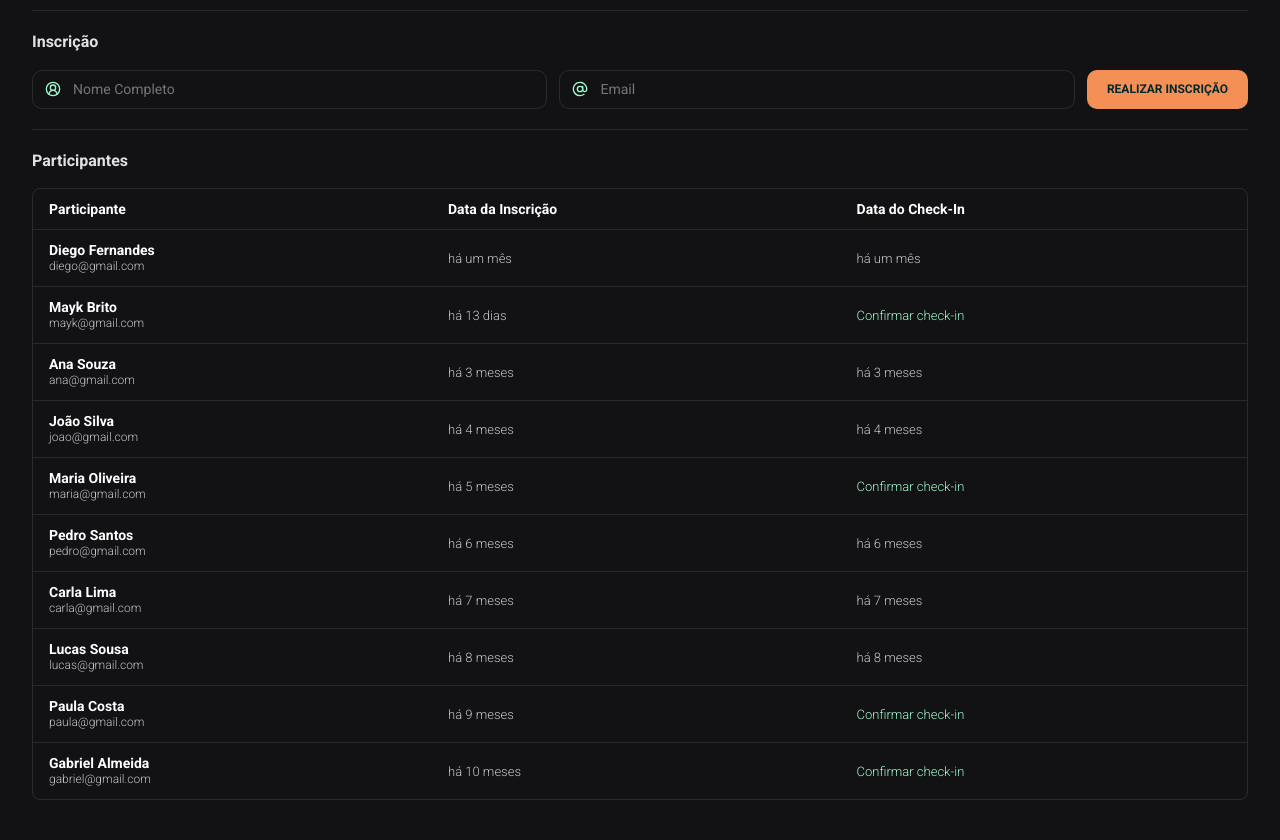
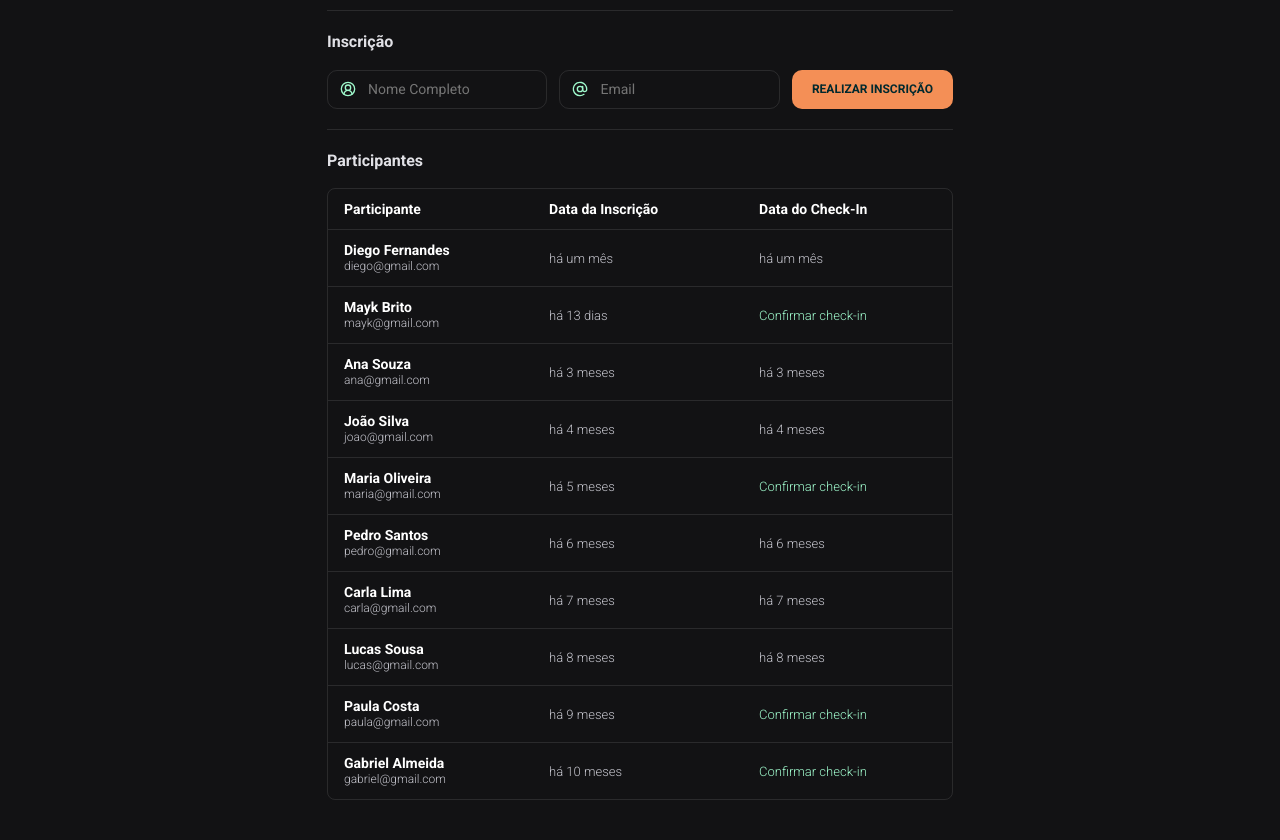
Before and after one commit to isamedeirosbella/nlw-unite, a plain HTML site: page index.html in a window 1280 px wide. Shown: the part 88-928 px from the top of the page. Drawn offline with nearby package versions, Linux system fonts and the light colour scheme.

Commit message:
Update index.css
Mudança no container de 600 para 600px

```diff
--- a/index.css
+++ b/index.css
@@ -17,7 +17,7 @@ body {
 }
 
 .container {
-  max-width: 690;
+  max-width: 690px;
   margin: 0 auto;
   padding: 20px 32px;
 }
```
